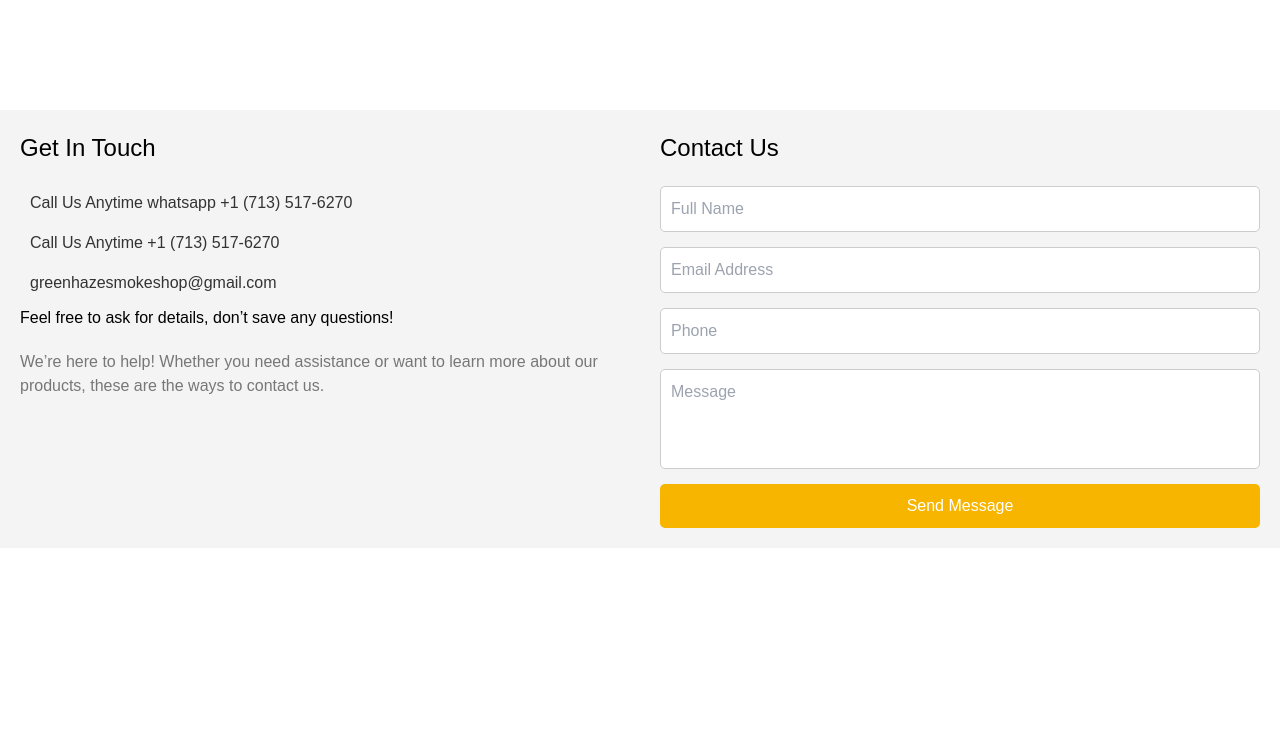
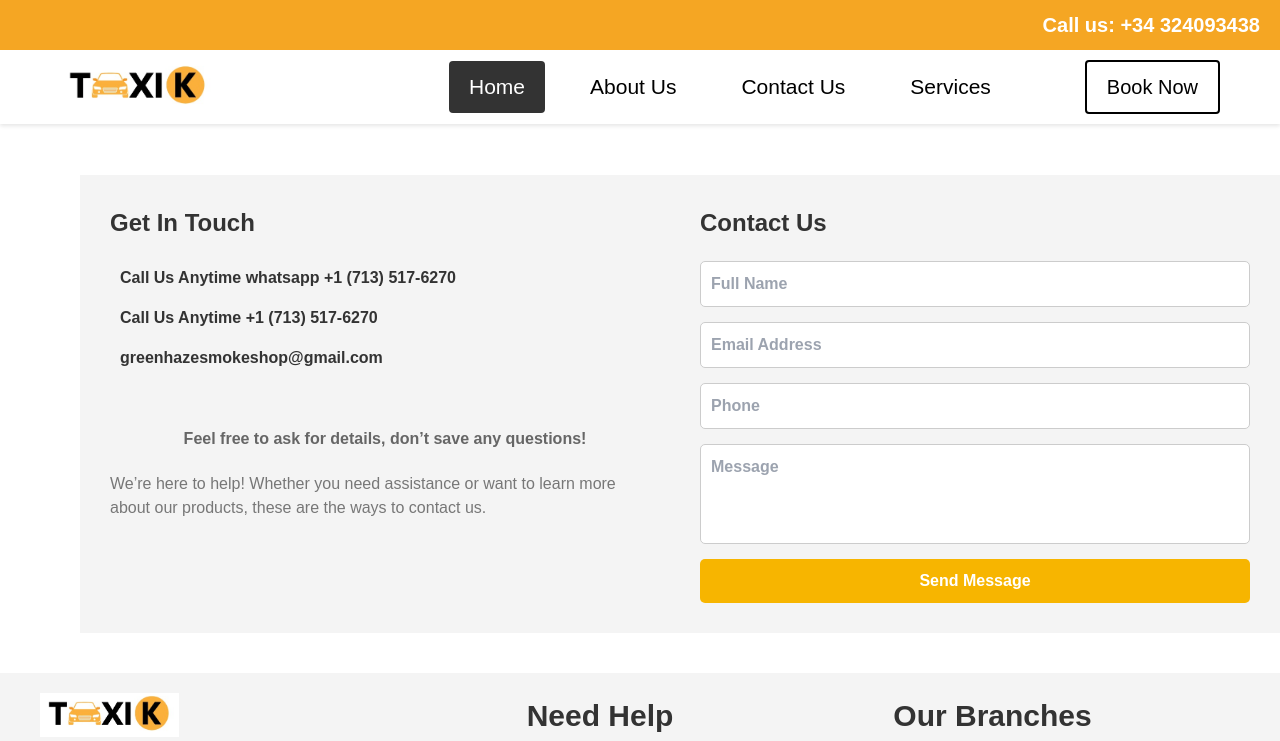
Before and after one commit to DinuthRashmika/Taxi_K, a React (Create React App) app in the folder frontend/: page /ContactPage in a window 1280 px wide. Shown: the top 741 px of the page. Built offline with nearby package versions, Linux system fonts and the light colour scheme.

Commit message:
add header and footer to contact and  about pages

```diff
--- a/frontend/src/containers/Main/AboutUs.js
+++ b/frontend/src/containers/Main/AboutUs.js
@@ -1,8 +1,12 @@
 import React from 'react';
+import NavBar from "../../components/navbar";
+import Footer from "../../components/footer";
 import '../../styles/AboutUs.css';
 
 const AboutUs = () => {
   return (
+    <div>
+      <NavBar />
       <div className="about-us-container">
         <h3>About Our Company</h3>
         <h1>Fast, Reliable Rides Connecting You To Trusted Taxi Services</h1>
@@ -17,6 +21,8 @@
           <li>Customer-Friendly Booking Interface</li>
         </ul>
       </div>
+      <Footer />
+    </div>
   );
 };
 
--- a/frontend/src/containers/Main/ContactForm.js
+++ b/frontend/src/containers/Main/ContactForm.js
@@ -1,5 +1,7 @@
 import React, { useState } from 'react';
 import axios from 'axios';
+import NavBar from "../../components/navbar";
+import Footer from "../../components/footer";
 import '../../styles/contactCSS.css';
 const ContactForm = () => {
 
@@ -34,10 +36,12 @@
   };
 
   return (
+    <div>
+      <NavBar />
       <div className="contact-container">
         <div className="contact-details">
-        <h2>Get In Touch</h2>
-
+          <h2 className='get'>Get In Touch</h2>
+          <div className='com'>
             <p>
               <i className="fab fa-whatsapp contact-icon"></i>
               <a href="https://wa.me/17135176270" target="_blank" rel="noopener noreferrer">
@@ -56,7 +60,9 @@
                 greenhazesmokeshop@gmail.com
               </a>
             </p>
-        <p>Feel free to ask for details, don’t save any questions!</p>
+
+          </div>
+          <p className="highlighted-text">Feel free to ask for details, don’t save any questions!</p>
           <p className="contact-description">
             We’re here to help! Whether you need assistance or want to learn more about our products, these are the ways to contact us.
           </p>
@@ -100,6 +106,8 @@
           </form>
         </div>
       </div>
+      <Footer />
+    </div>
   );
 };
 
--- a/frontend/src/containers/Main/HomePage.js
+++ b/frontend/src/containers/Main/HomePage.js
@@ -142,7 +142,6 @@
                             </div>
                         </div>
                     </div>
-
                 </div>
                 <div>
                     <div className="title-container">
--- a/frontend/src/styles/AboutUs.css
+++ b/frontend/src/styles/AboutUs.css
@@ -1,10 +1,11 @@
 .about-us-container {
-    padding: 20px;
-    background-color: #f9f9f9;
+    padding: 30px;
+    background-color: #ffffff;
     border-radius: 10px;
-    max-width: 800px;
+    max-width: 1400px;
     margin: 0 auto;
     text-align: left;
+    margin-top: 200px;
   }
 
   .about-us-container h3 {
--- a/frontend/src/styles/contactCSS.css
+++ b/frontend/src/styles/contactCSS.css
@@ -1,8 +1,12 @@
 .contact-container {
     display: flex;
     justify-content: space-between;
-    padding: 20px;
+    padding: 30px;
     background-color: #f4f4f4;
+    margin-top: 250px;
+    max-width: 1400px;
+    margin-left: 80px;
+
   }
 
   .contact-details {
@@ -28,6 +32,8 @@
 
   .contact-form {
     flex: 1;
+    font-weight: bold;
+    color: #333;
   }
 
   .contact-form h2 {
@@ -69,7 +75,7 @@
   }
 
   .contact-details i.contact-icon {
-    font-size: 20px; /* Adjust size */
+    font-size: 20px;
     color: #4CAF50; /* Change to preferred color */
     margin-right: 10px; /* Space between icon and text */
   }
@@ -83,3 +89,23 @@
     color: #007bff; /* Hover color */
     text-decoration: underline; /* Underline on hover */
   }
+
+  .highlighted-text {
+    padding-top: 40px;
+    font-size: 55px; /* Adjust size as needed */
+    color: #666; /* Subtle gray color */
+    font-weight: bold; /* Make it stand out */
+    margin: 15px 0; /* Add spacing around the text */
+    text-align: center; /* Center-align text */
+    line-height: 1.6; /* Improve readability */
+  }
+
+  .get{
+    font-weight: bold;
+    color: #333;
+
+  }
+
+  .com{
+     font-weight: 550;
+  }
```
Also changed, not shown: frontend/src/styles/Footer.css (line endings or trailing spaces). Lines whose indentation alone changed are shown as unchanged.
